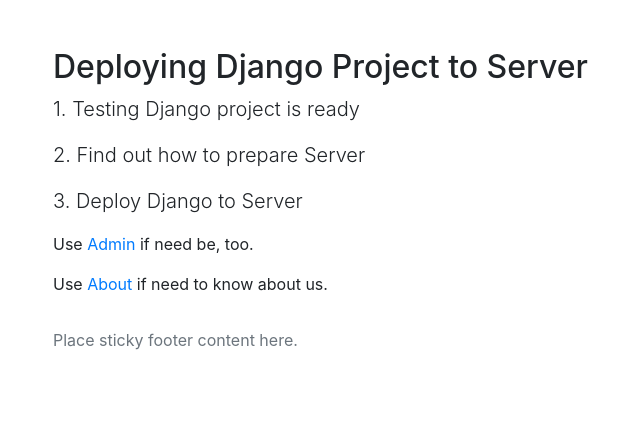
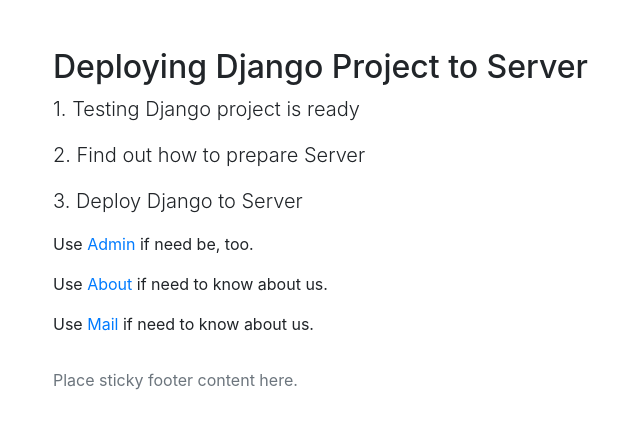
Before and after one commit to HDiman/nn-project_8, a Django app: page / in a window 1280 px wide. Shown: the top 429 px of the page, without its empty margins (32-672 px from the left). Run offline with Django 4.2, Linux system fonts and the light colour scheme.

Commit message:
NN.Project_8 ver. 1.3 (Добавил ссылку на почтовый сайт)

```diff
--- a/django_server/main/templates/main/index.html
+++ b/django_server/main/templates/main/index.html
@@ -15,6 +15,7 @@
         <p class="lead">3. Deploy Django to Server</p>
         <p>Use <a href="admin">Admin</a> if need be, too.</p>
         <p>Use <a href="{% url 'about'%}">About</a> if need to know about us.</p>
+        <p>Use <a href="https://mail.google.com/mail/u/0/?tab=rm&ogbl#inbox">Mail</a> if need to know about us.</p>
     </div>
 </main>
 
```
